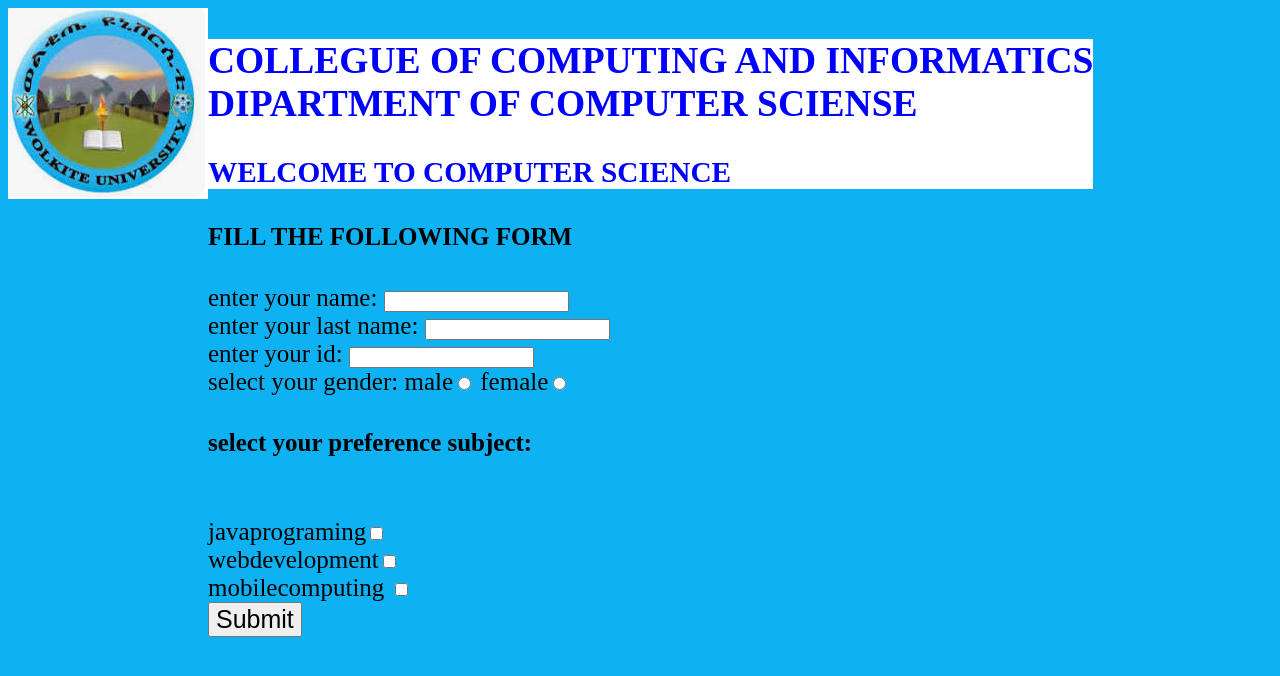
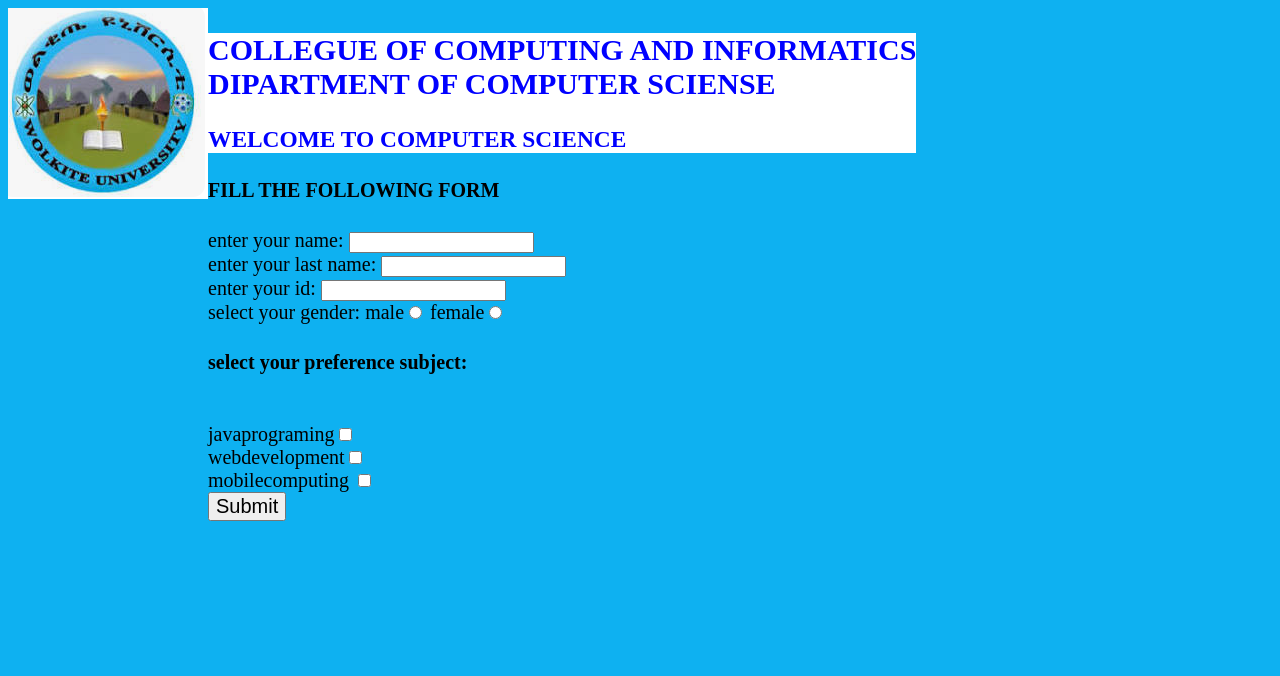
Before and after one commit to benacode/html-css-js--php-project, a PHP site: page / in a window 1280 px wide. Shown: the top 676 px of the page. Run offline with PHP 8.4, Linux system fonts and the light colour scheme.

Commit message:
the last commit

```diff
--- a/css/index.css
+++ b/css/index.css
@@ -12,9 +12,9 @@
 }
 
 .form {
-  font-size: 25px;
+  font-size: 20px;
 }
 
 .submit {
-  font-size: 25px;
+  font-size: 20px;
 }
```
